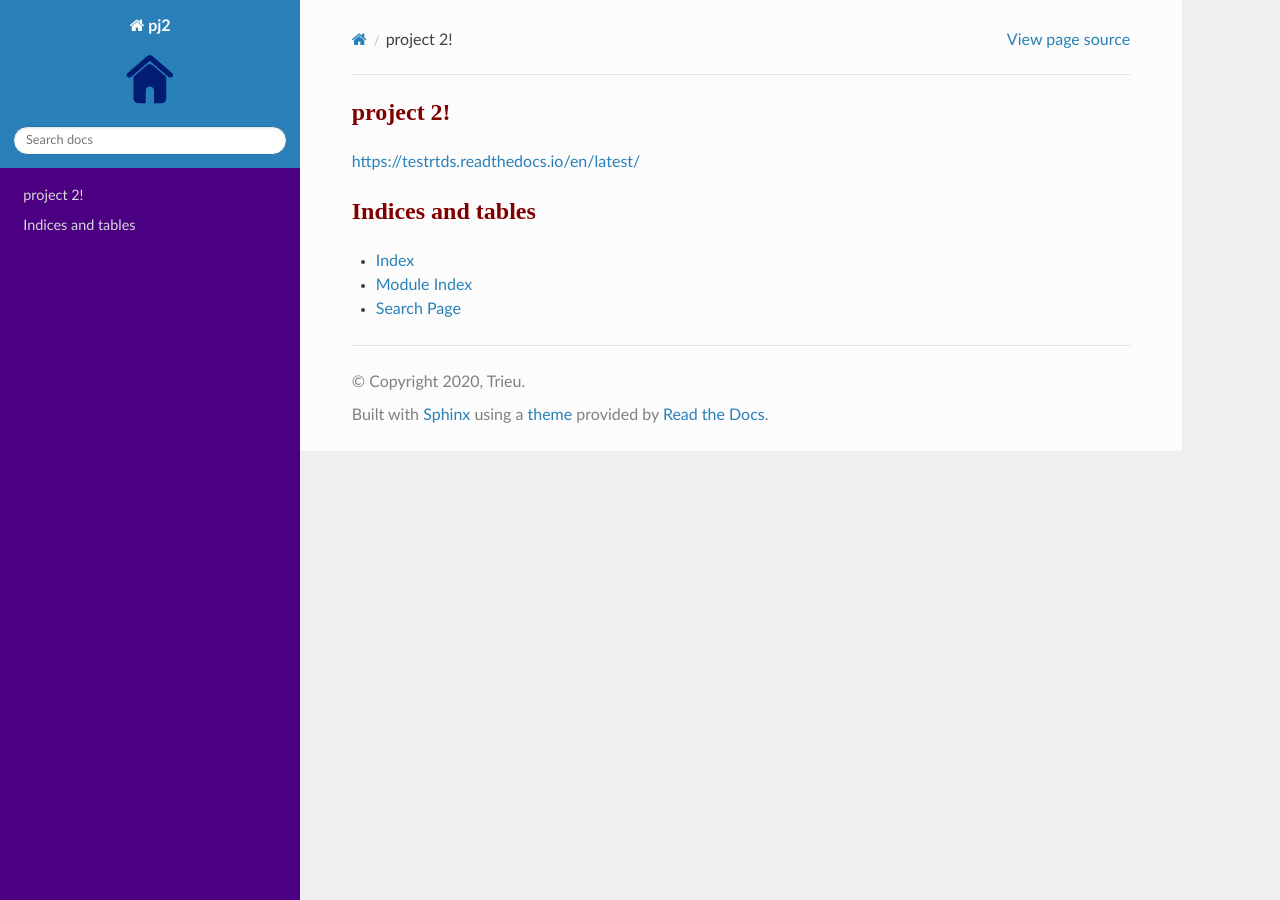
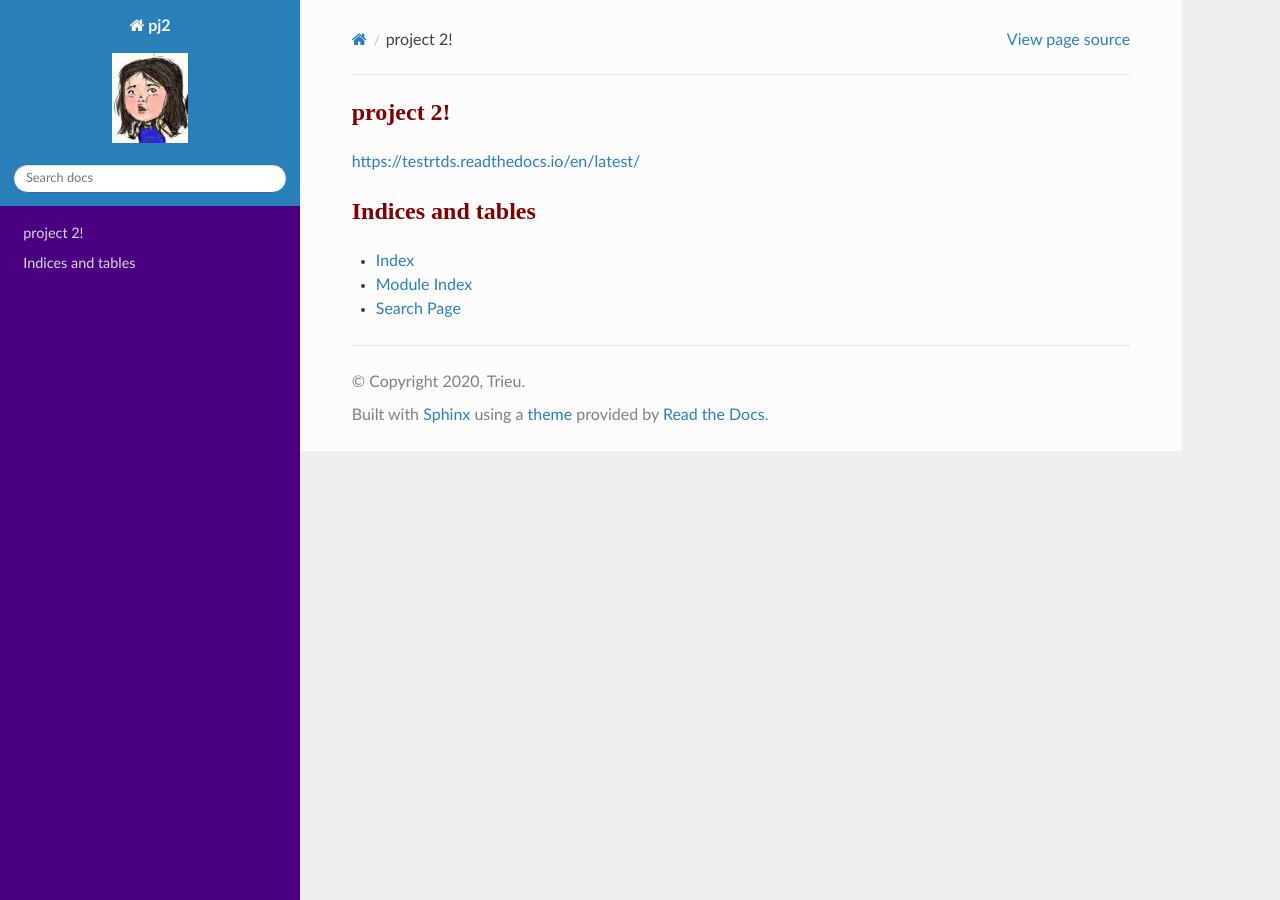
Before and after one commit to HaiTrieuNg/TestReadTheDoc2, a Sphinx documentation site: the page built from source/index.rst, in a window 1280 px wide. Built offline with Sphinx 7.4.7 and the Read the Docs theme 2.0.0, drawn with Linux system fonts in a browser that asks for light colours.

Commit message:
Update conf.py

```diff
--- a/source/conf.py
+++ b/source/conf.py
@@ -48,8 +48,8 @@ exclude_patterns = []
 # a list of builtin themes.
 #
 html_theme = 'sphinx_rtd_theme'
-#html_logo =  'masterpiece11.jpg'
-html_logo = "_templates/web-UI_FA_2-02.png"
+html_logo =  'masterpiece11.jpg'
+#html_logo = "_templates/web-UI_FA_2-02.png"
 master_doc = 'index'
 # Add any paths that contain custom static files (such as style sheets) here,
 # relative to this directory. They are copied after the builtin static files,
```
